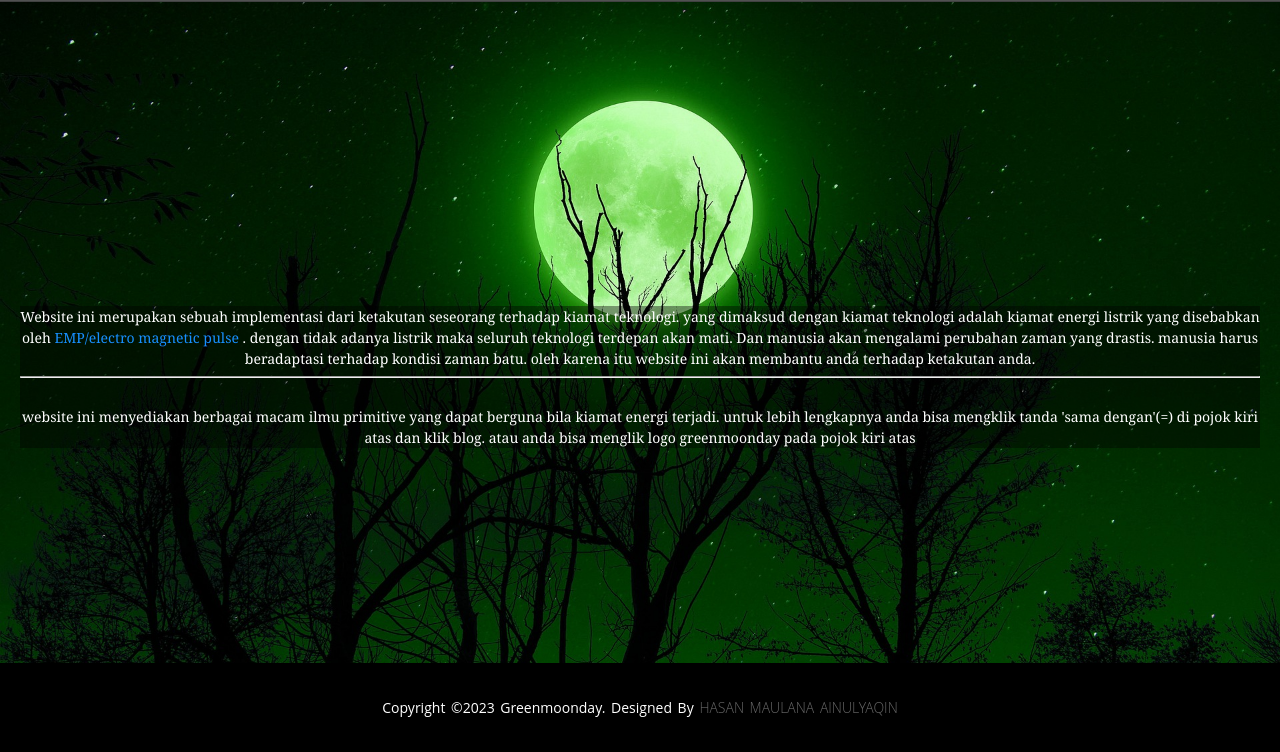
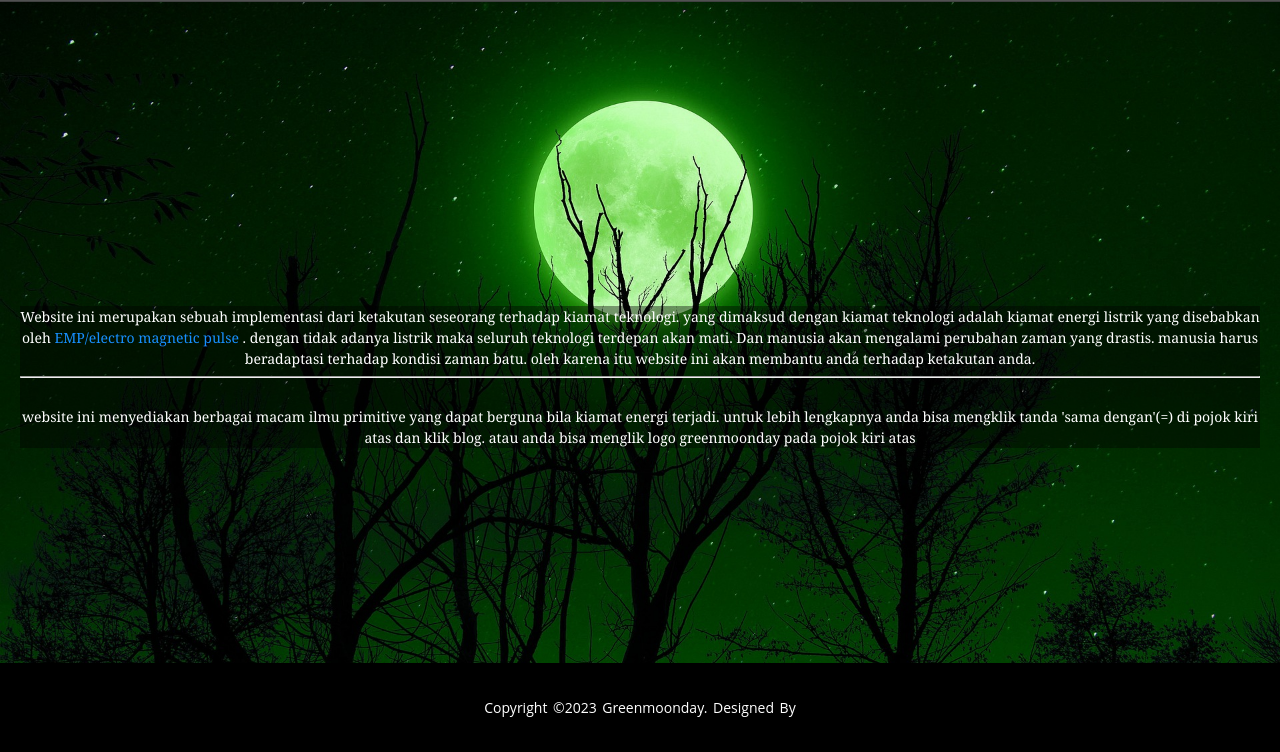
Before and after one commit to greenmoonday/greenmoonday.github.io, a plain HTML site: page index.html in a window 1280 px wide. Shown: the part 48-800 px from the top of the page. Drawn offline with Linux system fonts and the light colour scheme.

Commit message:
Update index.html

```diff
--- a/index.html
+++ b/index.html
@@ -107,7 +107,7 @@
 
   <footer>
       <div class="footer-bottom">
-        <p>copyright &copy;2023 greenmoonday. designed by <span>Hasan Maulana Ainulyaqin</span></p>
+        <p>copyright &copy;2023 greenmoonday. designed by </p>
       </div>
   </footer>
 
```
